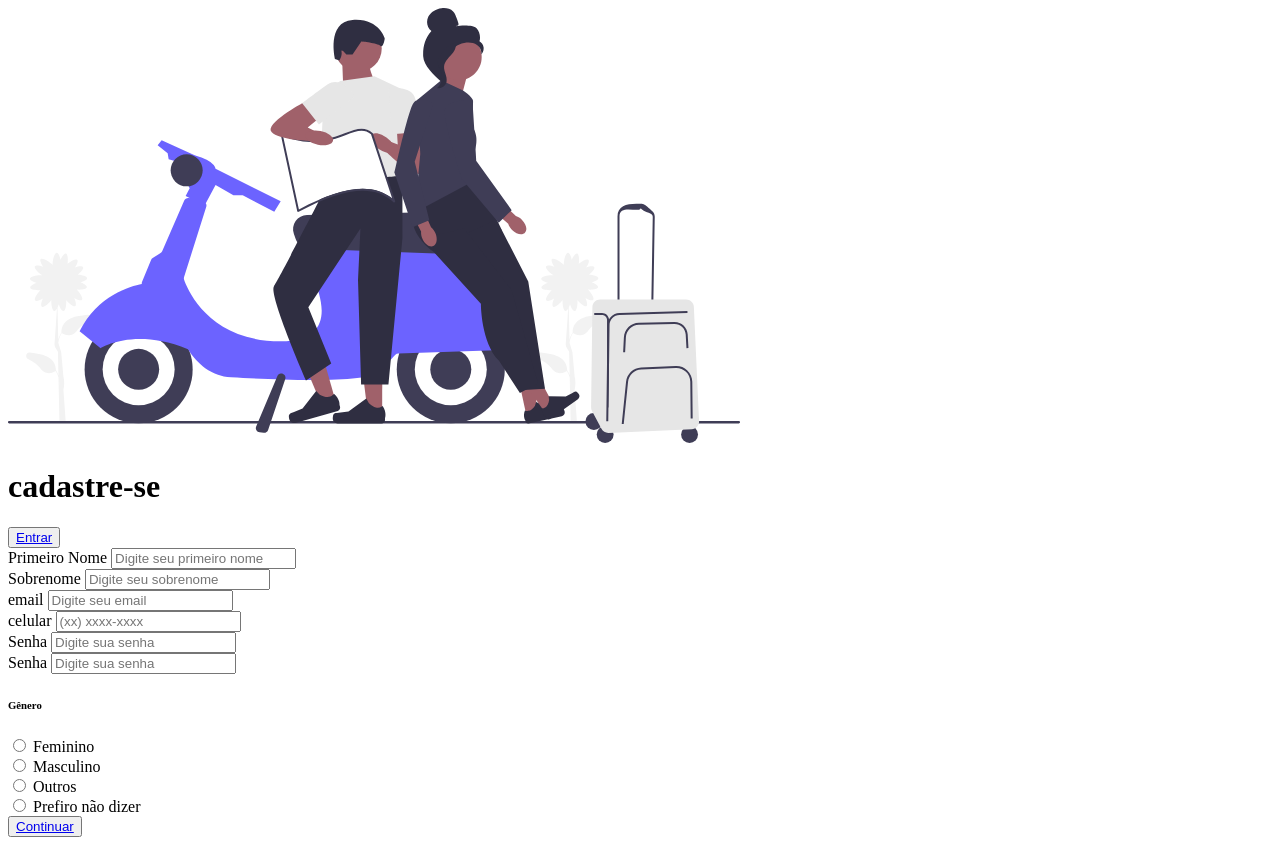
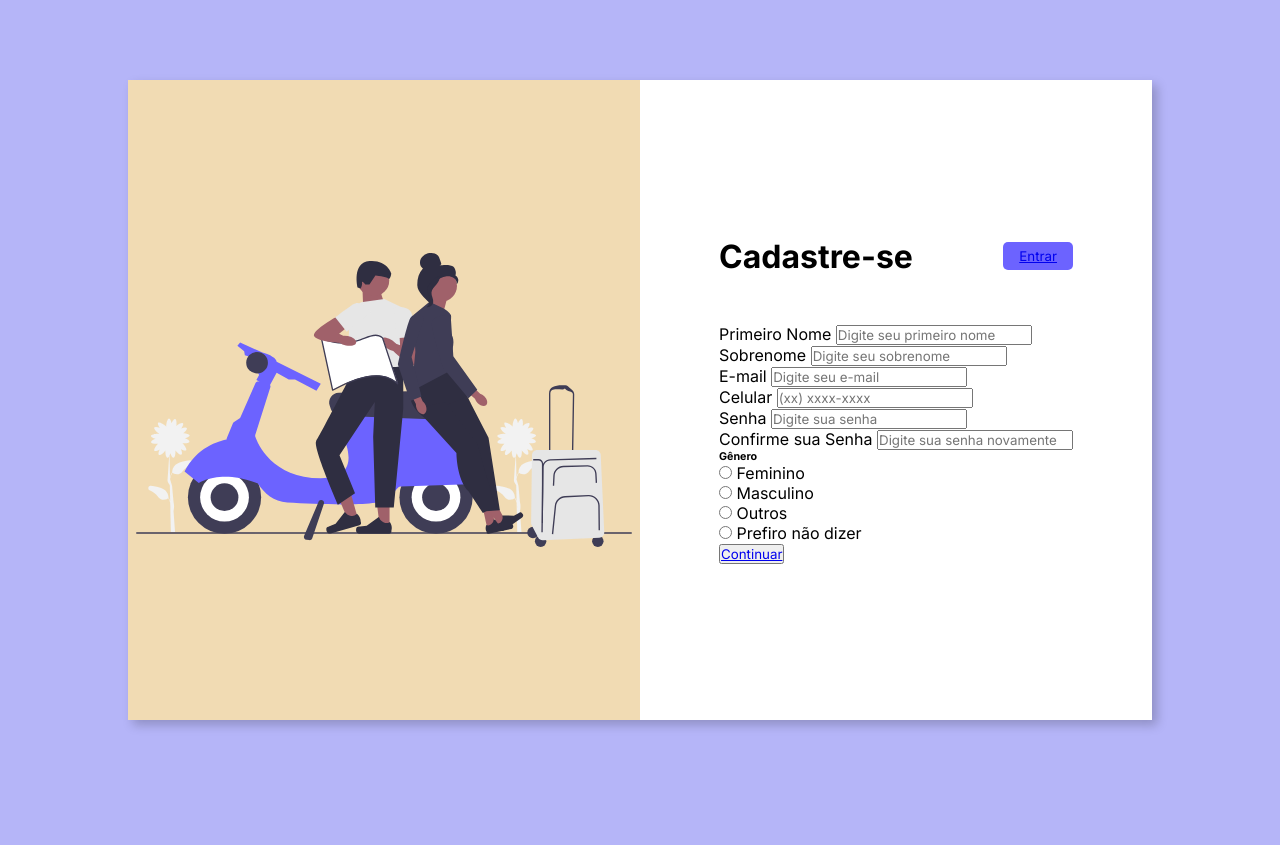
Before and after one commit to joaoviitorgomess/projeto--Registration-Form, a plain HTML site: page index.html in a window 1280 px wide. After the commit the page ends 800 px from the top, so only its background shows below. Drawn offline with Linux system fonts and the light colour scheme.

Commit message:
styling form

```diff
--- a/CSS/style.css
+++ b/CSS/style.css
@@ -0,0 +1,66 @@
+@import url('https://fonts.googleapis.com/css2?family=Inter:wght@100;200;300;400;500;600;700;800;900&family=Lato:ital,wght@0,100;0,300;0,400;0,700;0,900;1,100;1,300;1,400;1,700;1,900&display=swap');
+
+*{
+padding: 0;
+margin: 0;
+box-sizing: border-box;
+font-family: 'Inter', sans-serif;
+}
+
+body {
+width: 100%;
+height: 100vh;
+display: flex;
+justify-content: center;
+align-items: center;
+background: #0c0ce94d;
+}
+
+.container {
+    width: 80%;
+    height: 80vh;
+    display: flex;
+    box-shadow: 5px 5px 10px rgba(0, 0, 0, 0.212);
+}
+
+.form-image {
+    width: 50%;
+    display: flex;
+    justify-content: center;
+    align-items: center;
+    background-color: #fde3a7d7;
+    padding: 1rem;
+}
+
+.form-image img {
+    width: 31rem;
+}
+
+.form {
+    width: 50%;
+    display: flex;
+    flex-direction: column;
+    justify-content: center;
+    align-items: center;
+    background-color: #fff;
+    padding: 3rem;
+}
+
+.form-header {
+    margin-bottom: 3rem;
+    display: flex;
+    justify-content: space-between;
+}
+
+.login-button {
+    display: flex;
+    align-items: center;
+}
+
+.login-button button {
+    border: none;
+    background-color: #6c63ff;
+    padding: 0.4rem 1rem;
+    border-radius: 5px;
+    cursor: pointer;
+}
--- a/index.html
+++ b/index.html
@@ -1,123 +1,97 @@
 <!DOCTYPE html>
 <html lang="pt-br">
+
 <head>
-    <meta charset="UTF-8" />
-    <meta http-equiv="X-UA-Compatible" content="IE=edge" />
-    <meta name="viewport" content="width=device-width, initial-scale=1.0" />
-    <link rel="stylesheet" href="CSS/style.css" />
-    <title>Formulario de Cadastro</title>
+    <meta charset="UTF-8">
+    <meta http-equiv="X-UA-Compatible" content="IE=edge">
+    <meta name="viewport" content="width=device-width, initial-scale=1.0">
+    <link rel="stylesheet" href="CSS/style.css">
+    <title>Formulário</title>
 </head>
+
 <body>
+    <div class="container">
         <div class="form-image">
-      <img src="Img/undraw_traveling_re_s0cf.svg" alt="" />
+            <img src="Img/undraw_traveling_re_s0cf.svg" alt="">
         </div>
         <div class="form">
-      <form action="a">
+            <form action="#">
                 <div class="form-header">
                     <div class="title">
-            <h1>cadastre-se</h1>
+                        <h1>Cadastre-se</h1>
                     </div>
                     <div class="login-button">
-            <button><a href="a">Entrar</a></button>
+                        <button><a href="#">Entrar</a></button>
                     </div>
                 </div>
+
                 <div class="input-group">
                     <div class="input-box">
                         <label for="firstname">Primeiro Nome</label>
-            <input
-              id="firstname"
-              type="text"
-              name="firstname"
-              placeholder="Digite seu primeiro nome"
-              required
-            />
+                        <input id="firstname" type="text" name="firstname" placeholder="Digite seu primeiro nome" required>
                     </div>
 
                     <div class="input-box">
                         <label for="lastname">Sobrenome</label>
-            <input
-              id="lastname"
-              type="text"
-              name="lastname"
-              placeholder="Digite seu sobrenome"
-              required
-            />
+                        <input id="lastname" type="text" name="lastname" placeholder="Digite seu sobrenome" required>
+                    </div>
+                    <div class="input-box">
+                        <label for="email">E-mail</label>
+                        <input id="email" type="email" name="email" placeholder="Digite seu e-mail" required>
                     </div>
 
                     <div class="input-box">
-            <label for="email">email</label>
-            <input
-              id="email"
-              type="email"
-              name="email"
-              placeholder="Digite seu email"
-              required
-            />
-          </div>
-
-          <div class="input-box">
-            <label for="number">celular</label>
-            <input
-              id="numer"
-              type="tel"
-              name="number"
-              placeholder="(xx) xxxx-xxxx"
-              required
-            />
+                        <label for="number">Celular</label>
+                        <input id="number" type="tel" name="number" placeholder="(xx) xxxx-xxxx" required>
                     </div>
 
                     <div class="input-box">
                         <label for="password">Senha</label>
-            <input
-              id="password"
-              type="password"
-              name="password"
-              placeholder="Digite sua senha"
-              required
-            />
+                        <input id="password" type="password" name="password" placeholder="Digite sua senha" required>
                     </div>
 
+
                     <div class="input-box">
-            <label for="Corfimpassword">Senha</label>
-            <input
-              id="Corfimpassword"
-              type="Confirmpassword"
-              name="Confirmpassword"
-              placeholder="Digite sua senha"
-              required
-            />
+                        <label for="confirmPassword">Confirme sua Senha</label>
+                        <input id="confirmPassword" type="password" name="confirmPassword" placeholder="Digite sua senha novamente" required>
                     </div>
+
                 </div>
+
                 <div class="gender-inputs">
                     <div class="gender-title">
                         <h6>Gênero</h6>
                     </div>
+
                     <div class="gender-group">
                         <div class="gender-input">
-              <input type="radio" id="female" name="gender" />
-              <label for="male">Feminino</label>
+                            <input id="female" type="radio" name="gender">
+                            <label for="female">Feminino</label>
                         </div>
 
                         <div class="gender-input">
-              <input type="radio" id="male" name="gender" />
+                            <input id="male" type="radio" name="gender">
                             <label for="male">Masculino</label>
                         </div>
 
                         <div class="gender-input">
-              <input type="radio" id="others" name="gender" />
+                            <input id="others" type="radio" name="gender">
                             <label for="others">Outros</label>
                         </div>
 
                         <div class="gender-input">
-              <input type="radio" id="none" name="gender" />
+                            <input id="none" type="radio" name="gender">
                             <label for="none">Prefiro não dizer</label>
                         </div>
                     </div>
                 </div>
+
                 <div class="continue-button">
-                <button><a href="a">Continuar</a></button>
+                    <button><a href="#">Continuar</a> </button>
                 </div>
             </form>
         </div>
+    </div>
 </body>
+
 </html>
```
Lines whose indentation alone changed are shown as unchanged.
